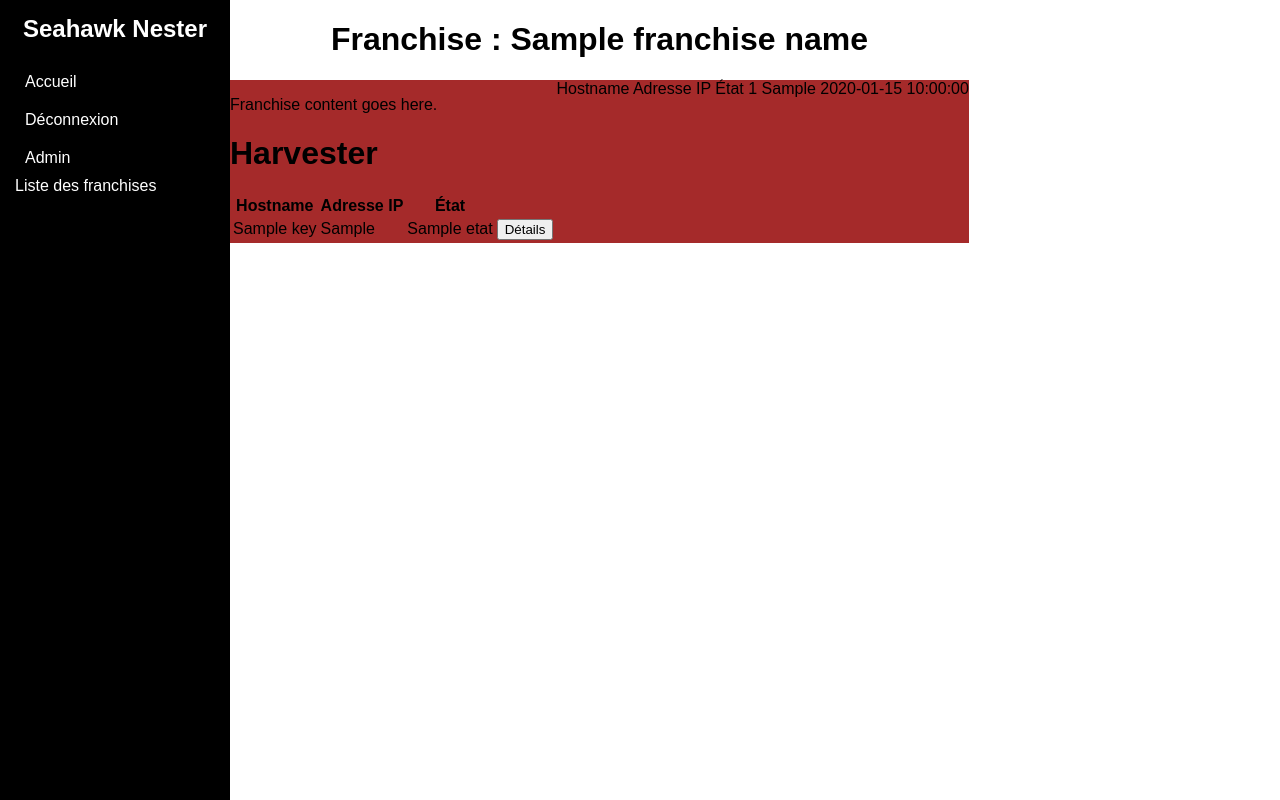
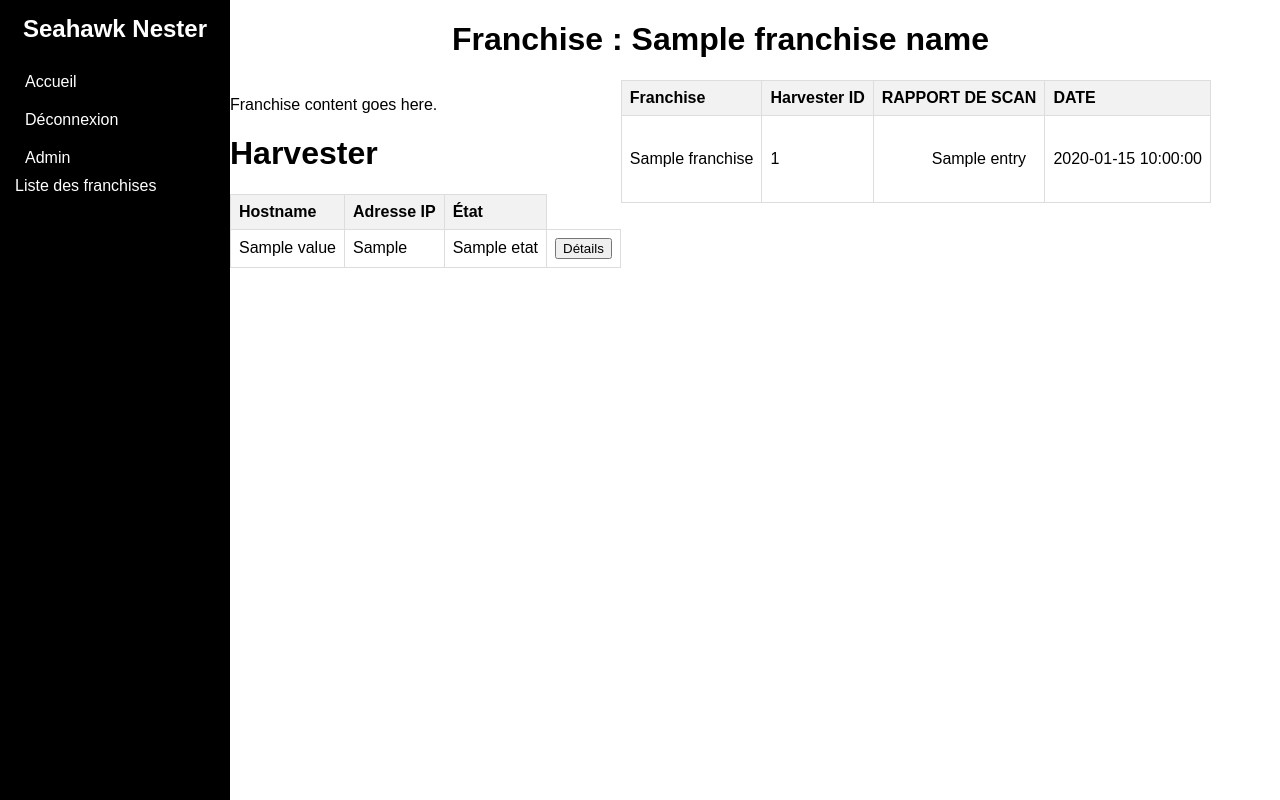
Before and after one commit to S-Zilean/Seahawk_Nester, a Flask app: template app/templates/franchise.html in a window 1280 px wide. Run offline with Flask 3, Linux system fonts and the light colour scheme; the template is opened without the code that fills it: most values are stand-ins (such as "Sample title", 1, 10 or a date in 2020); data that the repository does not hold is empty.

Commit message:
a reprendre

```diff
--- a/app/fonctions/db_requests.py
+++ b/app/fonctions/db_requests.py
@@ -118,6 +118,7 @@ def get_all_franchises():
 #
 # ------------------------------------------------
 
+import json
 
 def getall_NetworkScan_data(franchise):
     conn = db_connect()
@@ -130,19 +131,46 @@ def getall_NetworkScan_data(franchise):
         return None
 
     try:
-        cur.execute(f"SELECT * FROM NetworkScan")
+        cur.execute("SELECT Scan_ID, Harvester_ID, Scan_Rapport, Scan_Date FROM NetworkScan")
         req_result = cur.fetchall()
+        conn.close()
     except mariadb.ProgrammingError:
         conn.close()
         return None
 
+    data = {}
 
+    for index, value in enumerate(req_result):
+        scan_id, harvester_id, scan_rapport, scan_date = value
 
-    data = {}
-    for index, value in enumerate(req_result):
-        data[index] = NetworkScan(req_result[index])
+        try:
+            # Tentative de conversion du rapport de scan en JSON
+            scan_report_data = json.loads(scan_rapport)
 
-    conn.close()
+            # Création d'une instance de NetworkScan
+            scan_report = NetworkScan([scan_id, harvester_id, scan_report_data, scan_date])
+
+            # Ajout des informations supplémentaires à chaque entrée
+            for entry in scan_report['scan_report']:
+                entry['franchise'] = franchise
+                entry['Scan_ID'] = scan_id
+                entry['Harvester_ID'] = harvester_id
+                entry['Scan_Date'] = scan_date.strftime('%Y-%m-%d %H:%M:%S')
+
+            # Ajout des entrées du rapport de scan au dictionnaire par Scan_ID
+            if scan_id not in data:
+                data[scan_id] = {
+                    'franchise': franchise,
+                    'Scan_ID': scan_id,
+                    'Harvester_ID': harvester_id,
+                    'Scan_Date': scan_date.strftime('%Y-%m-%d %H:%M:%S'),
+                    'entries': []
+                }
+            data[scan_id]['entries'].extend(scan_report['scan_report'])
+
+        except json.JSONDecodeError as e:
+            # Gestion des erreurs de décodage JSON
+            print(f"Error decoding JSON: {e}")
 
     return data
 
--- a/app/models/NetworkScan_model.py
+++ b/app/models/NetworkScan_model.py
@@ -1,12 +1,16 @@
+import json
 class NetworkScan:
     def __init__(self, value):
-        self.key = {
+        test = self.key = {
             "scan_id" : value[0],
             "Harvester_id" : value[1],
             "scan_report" : value[2],
             "scan_date" : value[3]
         }
 
+    def __getitem__(self, key):
+        return self.key[key]
+
     def __str__(self):
         return str(self.key)
 
--- a/app/static/css/franchise.css
+++ b/app/static/css/franchise.css
@@ -1,8 +1,12 @@
 #affichage{
     display: flex;
-    background-color: brown !important;
 }
 
 #Dashboard{
     background-color: aqua;
 }
+
+#scan_report{
+    display: flex;
+    flex-direction: column;
+}
--- a/app/templates/franchise.html
+++ b/app/templates/franchise.html
@@ -1,9 +1,28 @@
 {% extends 'base.html' %}
-
 
 <!-- Block CSS dédié à franchise.html -->
 {% block stylesheet %}
 <link rel="stylesheet" href="{{ url_for('static', filename='css/franchise.css') }}">
+<style>
+    table {
+        width: 100%;
+        border-collapse: collapse;
+    }
+    th, td {
+        border: 1px solid #ddd;
+        padding: 8px;
+    }
+    th {
+        background-color: #f2f2f2;
+        text-align: left;
+    }
+    tr:nth-child(even) {
+        background-color: #f9f9f9;
+    }
+    tr:hover {
+        background-color: #f1f1f1;
+    }
+</style>
 {% endblock %}
 
 {% block content %}
@@ -18,47 +37,54 @@
                         <th scope="col">Hostname</th>
                         <th scope="col">Adresse IP</th>
                         <th scope="col">État</th>
-                        <th scope="col"></th>
                     </tr>
                 </thead>
                 <tbody>
                     {% for key, value in harvester.items() %}
                     <tr>
-                            <td>{{ value.key['Hostname'] }}</td>
-                            <td>{{ value.key['ip'] }}</td>
-                            <td>{{ value.key['Etat'] }}</td>
+                        <td>{{ value['Hostname'] }}</td>
+                        <td>{{ value['ip'] }}</td>
+                        <td>{{ value['Etat'] }}</td>
                         <td>
-                                <input type="submit" value="Détails" >
+                            <input type="submit" value="Détails">
                         </td>
                     </tr>
-                        {%endfor%}
+                    {% endfor %}
                 </tbody>
             </table>
         </div>
 
         <div>
             <div id="Dashboard">
-
+                <!-- Dashboard content goes here -->
             </div>
-            <div id="Rapports de scan">
-
+            <div id="scan_report">
+                <table>
                     <thead>
                         <tr>
-                        <th scope="col">Hostname</th>
-                        <th scope="col">Adresse IP</th>
-                        <th scope="col">État</th>
-                        <th scope="col"></th>
+                            <th scope="col">Franchise</th>
+                            <th scope="col">Harvester ID</th>
+                            <th scope="col">RAPPORT DE SCAN</th>
+                            <th scope="col">DATE</th>
                         </tr>
                     </thead>
                     <tbody>
                         {% for key, value in scan_report.items() %}
                         <tr>
-                            <td>{{ value.key['Harvester_id'] }}</td>
-                            <td>{{ value.key['scan_report'] }}</td>
-                            <td>{{ value.key['scan_date'] }}</td>
+                            <td>{{ value['franchise'] }}</td>
+                            <td>{{ value['Harvester_ID'] }}</td>
+                            <td>
+                                <ul>
+                                    {% for entry in value['entries'] %}
+                                    <li>{{ entry }}</li>
+                                    {% endfor %}
+                                </ul>
+                            </td>
+                            <td>{{ value['Scan_Date'] }}</td>
                         </tr>
-                        {%endfor%}
+                        {% endfor %}
                     </tbody>
+                </table>
             </div>
         </div>
     </div>
```
Also changed, not shown: app/fonctions/tests/test_networkscan.py (+29 -6 lines), app/routes/franchise.py (+4 -11 lines), run.py (line endings or trailing spaces), 1 other file. Lines whose indentation alone changed are shown as unchanged.
